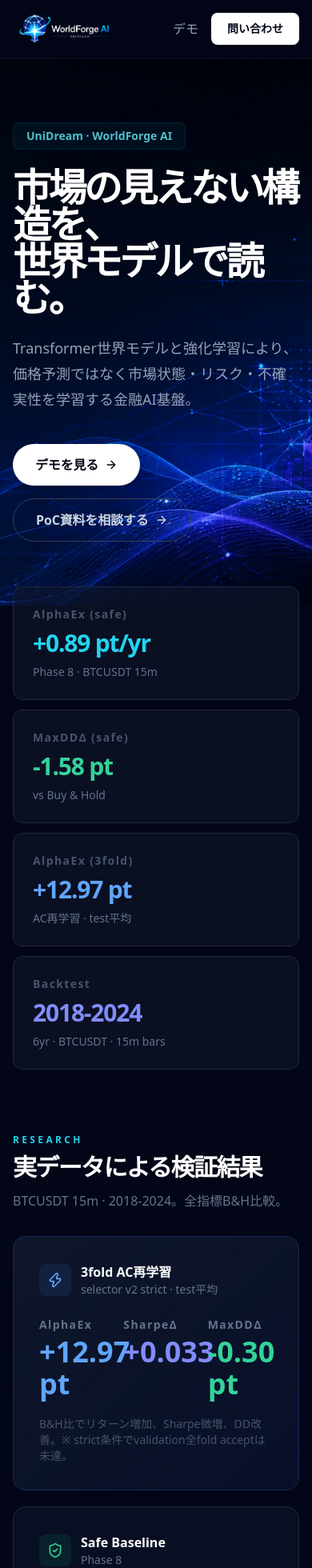
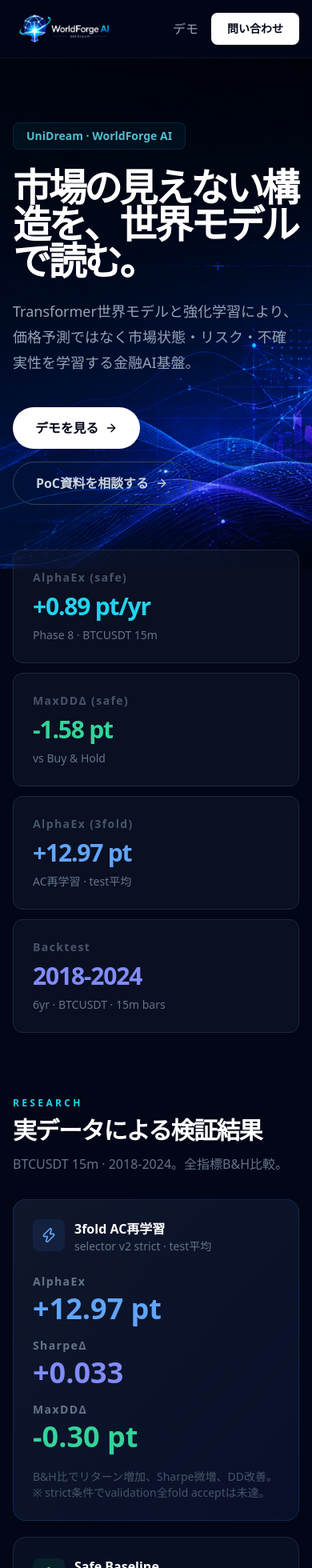
Before and after one commit to shinji-ogasa/unidream-demo-web, a Next.js app: page /homepage in a window 390 px wide. Shown: the top 1960 px of the page at 80% size. Built offline with nearby package versions, Linux system fonts and the light colour scheme.

Commit message:
fix: natural hero line wrap, mobile grid cols for research metrics, reduced padding

```diff
--- a/src/app/homepage/page.tsx
+++ b/src/app/homepage/page.tsx
@@ -265,7 +265,7 @@
               transition={{ duration: 0.6, delay: 0.15 }}
               className="text-5xl md:text-7xl font-semibold tracking-[-0.075em] leading-[0.96] text-white"
             >
-              市場の見えない構造を、<br />世界モデルで読む。
+              市場の見えない構造を、世界モデルで読む。
             </motion.h1>
             <motion.p
               initial={{ opacity: 0, y: 16 }}
@@ -312,13 +312,13 @@
             whileInView={{ opacity: 1, x: 0 }}
             viewport={{ once: true }}
             transition={{ duration: 0.5 }}
-            className="rounded-2xl border border-blue-500/20 bg-gradient-to-br from-slate-900 to-blue-950/30 p-8 md:p-10"
+            className="rounded-2xl border border-blue-500/20 bg-gradient-to-br from-slate-900 to-blue-950/30 p-6 md:p-10"
           >
-            <div className="flex items-center gap-3 mb-6">
-              <div className="grid h-10 w-10 place-items-center rounded-lg bg-blue-500/10"><Zap className="h-5 w-5 text-blue-400" strokeWidth={2} /></div>
+            <div className="flex items-start gap-3 mb-6">
+              <div className="grid h-10 w-10 shrink-0 place-items-center rounded-lg bg-blue-500/10"><Zap className="h-5 w-5 text-blue-400" strokeWidth={2} /></div>
               <div><p className="text-base font-semibold text-white">3fold AC再学習</p><p className="text-sm text-slate-500">selector v2 strict · test平均</p></div>
             </div>
-            <div className="grid grid-cols-3 gap-6">
+            <div className="grid grid-cols-1 sm:grid-cols-3 gap-4 sm:gap-6">
               <div><p className="text-sm font-semibold tracking-widest text-slate-500">AlphaEx</p><p className="mt-1 text-4xl font-semibold text-blue-400">+12.97 pt</p></div>
               <div><p className="text-sm font-semibold tracking-widest text-slate-500">SharpeΔ</p><p className="mt-1 text-4xl font-semibold text-indigo-400">+0.033</p></div>
               <div><p className="text-sm font-semibold tracking-widest text-slate-500">MaxDDΔ</p><p className="mt-1 text-4xl font-semibold text-emerald-400">-0.30 pt</p></div>
@@ -330,7 +330,7 @@
             whileInView={{ opacity: 1, x: 0 }}
             viewport={{ once: true }}
             transition={{ duration: 0.5, delay: 0.15 }}
-            className="rounded-2xl border border-slate-800 bg-slate-900/60 p-8 md:p-10 flex flex-col justify-between"
+            className="rounded-2xl border border-slate-800 bg-slate-900/60 p-6 md:p-10 flex flex-col justify-between"
           >
             <div>
               <div className="flex items-center gap-3 mb-6">
```
